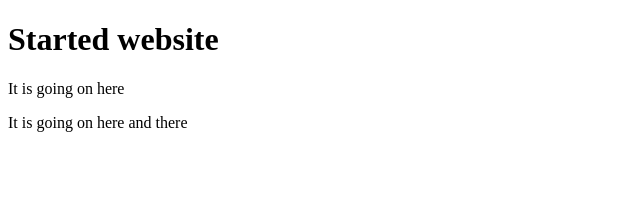
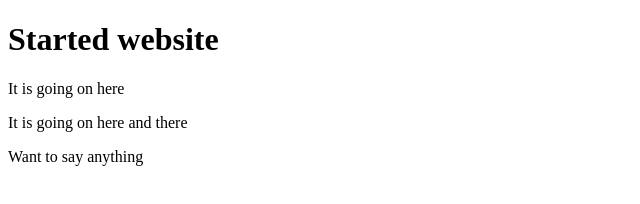
Before and after one commit to sashuvo99/git-test-01, a plain HTML site: page index.html in a window 1280 px wide. Shown: the whole page, without its empty margins (0-640 px from the left). Drawn offline with Linux system fonts and the light colour scheme.

Commit message:
added something

```diff
--- a/index.html
+++ b/index.html
@@ -10,5 +10,6 @@
     <h1>Started website</h1>
     <p>It is going on here</p>
     <p>It is going on here and there</p>
+    <p>Want to say anything</p>
 </body>
 </html>
```
